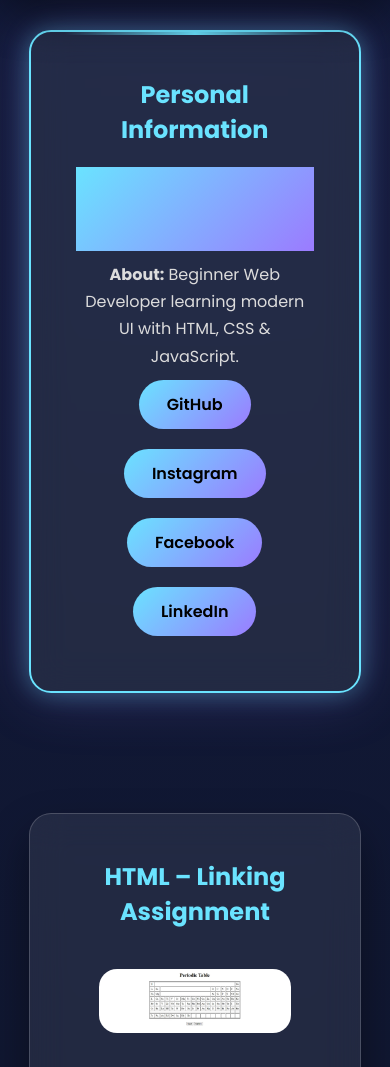
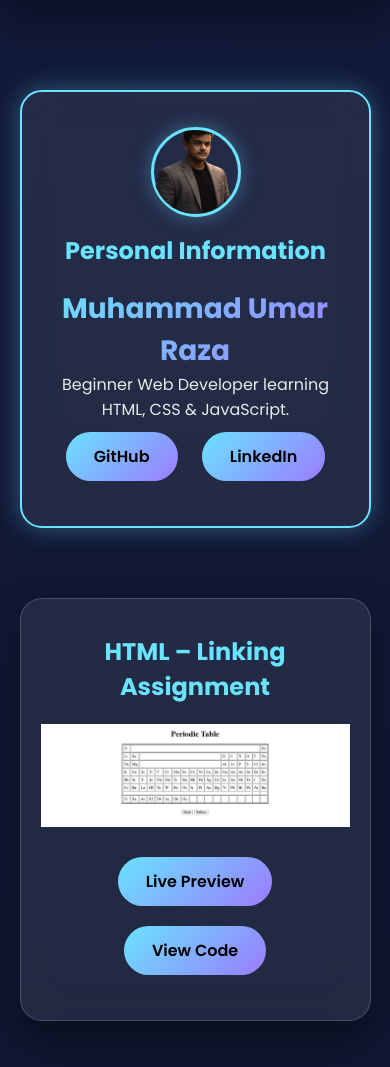
Before and after one commit to UmarOffical1/SMIT-Assignment, a plain HTML site: page index.html in a window 390 px wide. Shown: the part 90-1157 px from the top of the page. Drawn offline with nearby package versions, Linux system fonts and the light colour scheme.

Commit message:
bug fixed

```diff
--- a/index.html
+++ b/index.html
@@ -1,19 +1,18 @@
 <!DOCTYPE html>
 <html lang="en">
+
 <head>
   <meta charset="UTF-8" />
   <meta name="viewport" content="width=device-width, initial-scale=1.0" />
   <title>Umar | Portfolio</title>
 
-  <!-- CSS -->
   <link rel="stylesheet" href="style.css" />
 
   <!-- AOS -->
-  <link href="https://unpkg.com/aos@2.3.1/dist/aos.css" rel="stylesheet" />
+  <link href="https://unpkg.com/aos@2.3.1/dist/aos.css" rel="stylesheet">
   <script src="https://unpkg.com/aos@2.3.1/dist/aos.js"></script>
 
-  <!-- Fonts -->
-  <link href="https://fonts.googleapis.com/css2?family=Poppins:wght@300;400;600;700&display=swap" rel="stylesheet">
+  <link href="https://fonts.googleapis.com/css2?family=Poppins:wght@400;600;700&display=swap" rel="stylesheet">
 </head>
 
 <body>
@@ -22,7 +21,7 @@
     AOS.init({ duration: 900, once: true });
   </script>
 
-<!-- ===== NAVBAR ===== -->
+  <!-- ===== NAV ===== -->
   <nav class="navbar glass">
     <h2 class="logo">Umar.dev</h2>
 
@@ -58,66 +57,90 @@
 
   <!-- ===== PERSONAL ===== -->
   <section id="personal" class="section glass personal-highlight" data-aos="zoom-in">
+
+  <img src="./Screenshot 2025-11-16 111733.png" alt="Profile Image" class="profile-img">
+
   <h2>Personal Information</h2>
+  <h3 class="name">Muhammad Umar Raza</h3>
 
-  <div class="info-box">
-    <!-- <img src="./Screenshot 2025-11-16 111733.png" class="profile-img" alt="Profile"> -->
-
-    <div>
-<h3 class="name">Muhammad Umar Raza</h3>
-      <p><strong>About:</strong> Beginner Web Developer learning modern UI with HTML, CSS & JavaScript.</p>
+  <p>Beginner Web Developer learning HTML, CSS & JavaScript.</p>
 
   <a href="https://github.com/UmarOffical1" target="_blank" class="btn">GitHub</a>
+  <a href="#" class="btn">LinkedIn</a>
 
-      <div class="social-links">
-        <a href="#" class="btn">Instagram</a>
-        <a href="#" class="btn">Facebook</a>
-        <a href="#" class="btn">LinkedIn</a>
-      </div>
-    </div>
-  </div>
 </section>
 
   <!-- ===== HTML ===== -->
   <section id="html" class="section glass" data-aos="fade-up">
     <h2>HTML – Linking Assignment</h2>
     <img src="./582ffef5-4251-4616-83c6-1d9dfcffc255.webp" class="preview">
-  <a href="./HTML/Assignment1/index.html" class="btn">Live Preview</a>
+    <div class="buttons">
+      <a href="./HTML/Assignment1/index.html" target="_blank" class="btn">Live Preview</a>
       <a href="#" class="btn">View Code</a>
+    </div>
+
   </section>
 
   <!-- ===== CSS ===== -->
   <section id="css" class="section glass" data-aos="fade-up">
     <h2>CSS – Google Form</h2>
     <img src="./Google Form.webp" class="preview">
-  <a href="./css/Assignment_1/index.html" class="btn">Live Preview</a>
+    <div class="buttons">
+      <a href="./css/Assignment_1/index.html" target="_blank" class="btn">Live Preview</a>
       <a href="#" class="btn">View Code</a>
+    </div>
+
   </section>
 
   <section id="upper" class="section glass" data-aos="fade-up">
     <h2>Upper Webpage</h2>
     <img src="./Upper Webpage1.webp" class="preview">
+    <div class="buttons">
+      <a href="./css/Assignment_2/index.html" target="_blank" class="btn">Live Preview</a>
+      <a href="#" class="btn">View Code</a>
+    </div>
+
   </section>
 
   <section id="palette" class="section glass" data-aos="fade-up">
     <h2>Flat UI Color Palette</h2>
     <img src="./Flat UI Color Palatte.webp" class="preview">
+    <div class="buttons">
+      <a href="./css/Assignment3/" target="_blank" class="btn">Live Preview</a>
+      <a href="#" class="btn">View Code</a>
+    </div>
+
   </section>
 
   <section id="apple" class="section glass" data-aos="fade-up">
     <h2>Apple Clone</h2>
     <img src="./apple.webp" class="preview">
+    <div class="buttons">
+      <a href="./css/Assignment_4/" target="_blank" class="btn">Live Preview</a>
+      <a href="#" class="btn">View Code</a>
+    </div>
+
   </section>
 
   <!-- ===== JS ===== -->
   <section id="calculator" class="section glass" data-aos="fade-up">
     <h2>JavaScript Calculator</h2>
     <img src="./Screenshot 2026-01-14 202357.png" class="preview">
+    <div class="buttons">
+      <a href="./Javascript/Calculator/index.html" target="_blank" class="btn">Live Preview</a>
+      <a href="#" class="btn">View Code</a>
+    </div>
+
   </section>
 
   <section id="clock" class="section glass" data-aos="fade-up">
     <h2>Digital Clock</h2>
     <img src="./Screenshot 2026-01-23 184335.png" class="preview">
+    <div class="buttons">
+      <a href="./Javascript/Clock/index.html" target="_blank" class="btn">Live Preview</a>
+      <a href="#" class="btn">View Code</a>
+    </div>
+
   </section>
 
   <footer class="footer glass">
@@ -125,4 +148,5 @@
   </footer>
 
 </body>
+
 </html>
--- a/style.css
+++ b/style.css
@@ -17,6 +17,17 @@
 body {
   background: radial-gradient(circle at top, #121a3a, var(--bg));
   color: var(--text);
+}
+
+body {
+  padding-top: 110px;
+  /* height of navbar */
+}
+
+
+/* ===== FIX FOR FIXED NAV ===== */
+section {
+  scroll-margin-top: 120px;
 }
 
 /* ===== GLASS ===== */
@@ -44,7 +55,7 @@ body {
   font-size: 24px;
   font-weight: 700;
   background: var(--gradient);
-  /* -webkit-background-clip: text; */
+  -webkit-background-clip: text;
   color: transparent;
 }
 
@@ -57,7 +68,6 @@ body {
 .nav-links a {
   color: var(--text);
   text-decoration: none;
-  transition: 0.3s;
 }
 
 .nav-links a:hover {
@@ -97,37 +107,79 @@ body {
 
 /* ===== SECTIONS ===== */
 .section {
-  width: 85%;
-  margin: 120px auto;
-  padding: 45px;
+  width: 90%;
+  margin: 50px auto;
+  padding: 35px 20px;
   text-align: center;
 }
+
 
 .section h2 {
   margin-bottom: 20px;
   color: var(--accent);
 }
 
+.buttons {
+  margin-top: 20px;
+}
+
+@media (max-width: 480px) {
+  .section {
+    margin: 70px auto;
+  }
+
+  .preview {
+    width: 100%;
+  }
+}
+
+
+.profile-img {
+  width: 120px;
+  /* ← reduce size here */
+  height: 120px;
+  object-fit: cover;
+  border-radius: 50%;
+  border: 3px solid var(--accent);
+  display: block;
+  margin: 0 auto 16px;
+  box-shadow: 0 0 20px rgba(106, 227, 255, 0.35);
+}
+
 /* ===== PROFILE ===== */
 .info-box {
   display: flex;
-  gap: 30px;
   justify-content: center;
-  flex-wrap: wrap;
+  text-align: center;
 }
 
-.profile-img {
-  width: 220px;
-  height: 220px;
-  border-radius: 20px;
-  border: 2px solid var(--accent);
+/* Fix mobile overlap issues */
+body {
+  padding-top: 110px;
+}
+
+
+@media (max-width: 600px) {
+  .profile-img {
+    width: 90px;
+    height: 90px;
+  }
+}
+
+.name {
+  font-size: 28px;
+  font-weight: 700;
+  background: var(--gradient);
+  -webkit-background-clip: text;
+  color: transparent;
 }
 
 /* ===== PREVIEW ===== */
 .preview {
-  width: 80%;
-  border-radius: 18px;
-  margin: 20px 0;
+  width: 100%;
+  max-width: 650px;
+  display: block;
+  margin: 20px auto;
 }
 
 /* ===== BUTTON ===== */
@@ -148,48 +200,15 @@ body {
   box-shadow: 0 0 20px var(--accent);
 }
 
+/* ===== PERSONAL HIGHLIGHT ===== */
+.personal-highlight {
+  border: 2px solid var(--accent);
+  box-shadow: 0 0 25px rgba(106, 227, 255, 0.35);
+}
+
 /* ===== FOOTER ===== */
 .footer {
   text-align: center;
   padding: 25px;
   margin-bottom: 40px;
 }
-.info-box {
-  justify-content: center;
-  text-align: center;
-}
-.info-box > div {
-  max-width: 600px;
-}
-/* ===== PERSONAL SECTION HIGHLIGHT ===== */
-.personal-highlight {
-  border: 2px solid #6ae3ff;
-  box-shadow:
-    0 0 25px rgba(106, 227, 255, 0.35),
-    0 0 60px rgba(155, 123, 255, 0.25);
-  position: relative;
-}
-
-/* Soft glow top line */
-.personal-highlight::before {
-  content: "";
-  position: absolute;
-  top: 0;
-  left: 10%;
-  width: 80%;
-  height: 3px;
-  background: linear-gradient(90deg, transparent, #6ae3ff, transparent);
-}
-.name {
-  font-size: 28px;
-  font-weight: 700;
-  background: linear-gradient(135deg, #6ae3ff, #9b7bff);
-  /* -webkit-background-clip: text; */
-  color: transparent;
-  margin-bottom: 10px;
-}
-.personal-highlight p {
-  font-size: 16px;
-  line-height: 1.7;
-  color: #dcdcdc;
-}
```
Lines whose indentation alone changed are shown as unchanged.
